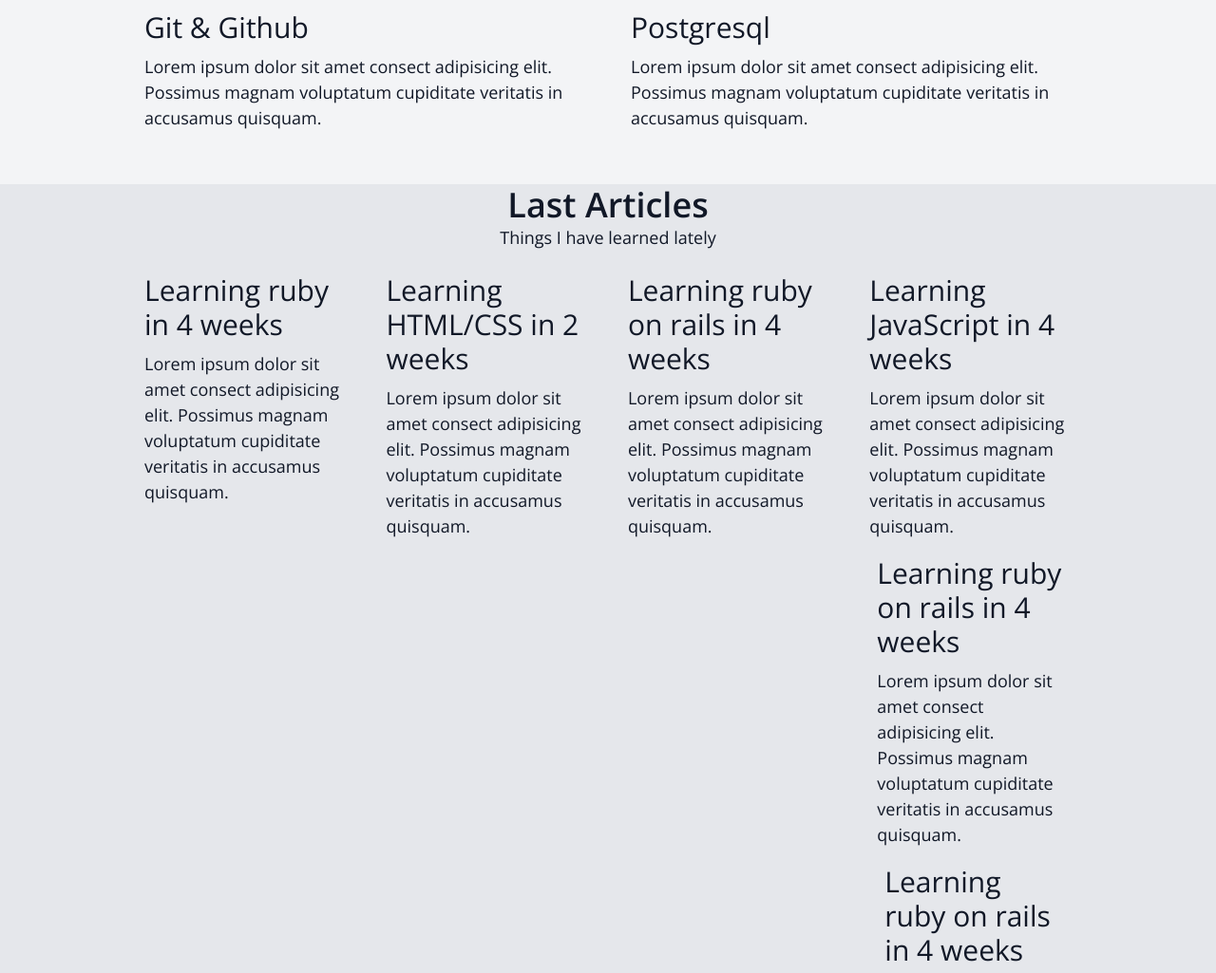
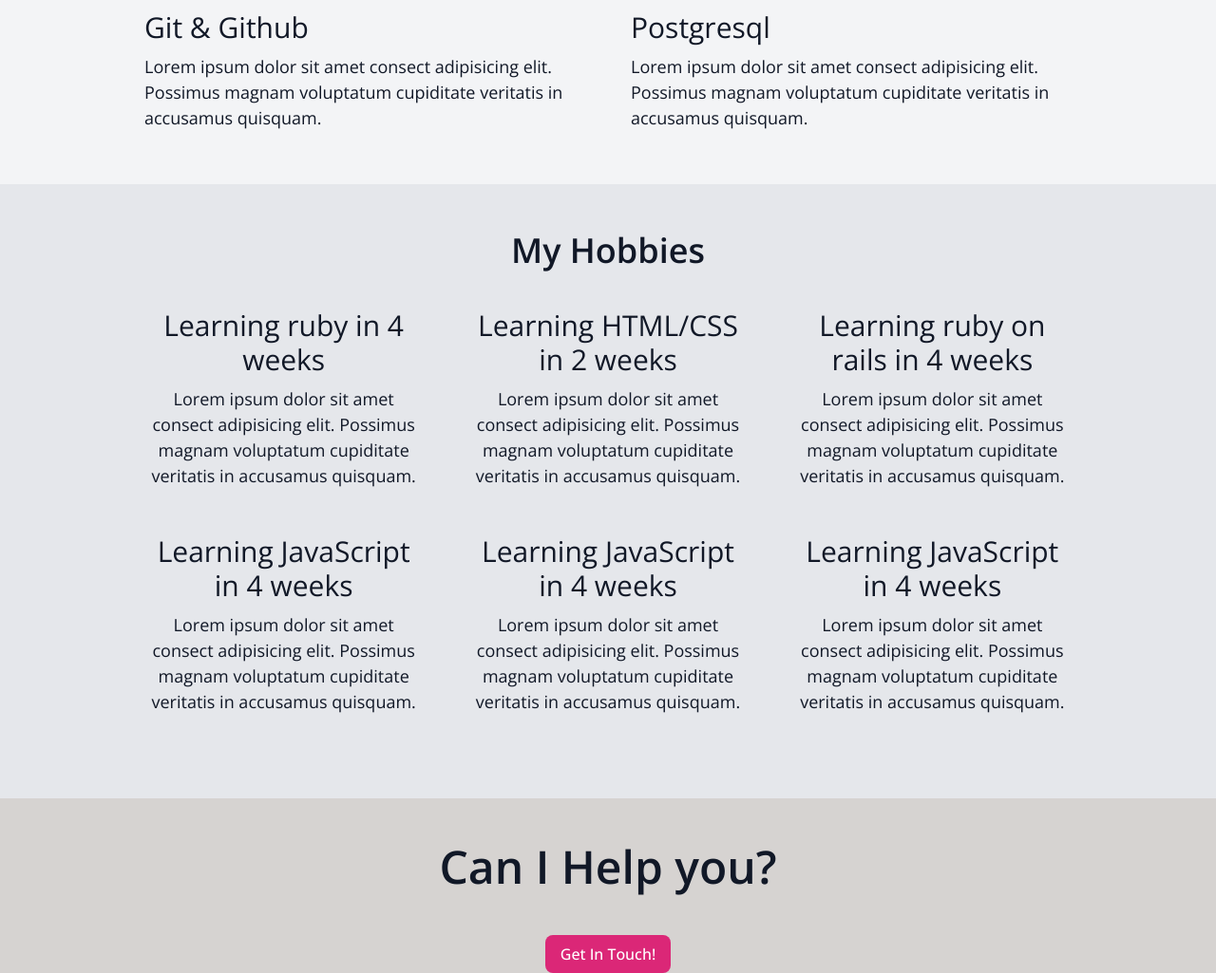
Before and after one commit to Sebas54318/Personal-Blog, a plain HTML site: page about.html in a window 1280 px wide. Shown: the part 830-1855 px from the top of the page at 95% size. Drawn offline with nearby package versions, Linux system fonts and the light colour scheme.

Commit message:
add: fix positioning of my hobbies

```diff
--- a/about.html
+++ b/about.html
@@ -38,7 +38,7 @@
         </nav>
       </div>
     </header>
-
+    <main>
       <section class="section-padding-md bg-color-secondary-light">
         <div class="container-lg">
           <h2 class="heading-xl regular">
@@ -54,7 +54,7 @@
         </div>
       </section>
 
-    <main class="section-md my-skills">
+      <section class="section-md my-skills">
         <div class="container-lg">
           <div class="my-skills__header">
             <h2 class="heading-lg semibold">My Skills</h2>
@@ -109,13 +109,12 @@
             </div>
           </div>
         </div>
-    </main>
+      </section>
 
-    <main class="section-md my-hobbies">
+      <section class="section-padding-md my-hobbies">
         <div class="container-lg">
           <div class="my-hobbies__header">
-          <h2 class="heading-lg semibold">Last Articles</h2>
-          <p class="text-lg regular">Things I have learned lately</p>
+            <h2 class="heading-lg semibold">My Hobbies</h2>
           </div>
           <div class="my-hobbies__content">
             <div class="my-hobbies__card">
@@ -145,14 +144,16 @@
                 Lorem ipsum dolor sit amet consect adipisicing elit. Possimus
                 magnam voluptatum cupiditate veritatis in accusamus quisquam.
               </p>
+            </div>
             <div class="my-hobbies__card">
-            <h3 class="heading-md regular">Learning ruby on rails in 4 weeks</h3>
+              <h3 class="heading-md regular">Learning JavaScript in 4 weeks</h3>
               <p class="text-lg light">
                 Lorem ipsum dolor sit amet consect adipisicing elit. Possimus
                 magnam voluptatum cupiditate veritatis in accusamus quisquam.
               </p>
+            </div>
             <div class="my-hobbies__card">
-            <h3 class="heading-md regular">Learning ruby on rails in 4 weeks</h3>
+              <h3 class="heading-md regular">Learning JavaScript in 4 weeks</h3>
               <p class="text-lg light">
                 Lorem ipsum dolor sit amet consect adipisicing elit. Possimus
                 magnam voluptatum cupiditate veritatis in accusamus quisquam.
@@ -160,8 +161,8 @@
             </div>
           </div>
         </div>
+      </section>
     </main>
-
 
     <footer class="footer">
       <div class="container-lg footer__content">
--- a/assets/css/components/about.css
+++ b/assets/css/components/about.css
@@ -99,16 +99,16 @@
 .my-hobbies {
     text-align: center;
     background-color: #E5E7EB;
-    margin-top: 48px;
   }
 
   .my-hobbies__content {
-    display: flex;
+    display: grid;
     /* grid-template-columns: repeat(auto-fill, 1fr); */
-    grid-template-columns: repeat(auto-fill, minmax(350px, 1fr));
+    grid-template-columns: repeat(auto-fill, minmax(305px, 1fr));
     gap: 2rem;
-    text-align: left;
-    margin: 1rem 0;
+    text-align: center;
+    margin: 2rem 0;
+    /* margin-top: 48px; */
   }
 
   .my-hobbies__card {
```
Also changed, not shown: assets/images/drawing.jpg (added), assets/images/music.jpg (added), assets/images/running.jpg (added), assets/images/tablet.jpg (added). Lines whose indentation alone changed are shown as unchanged.
